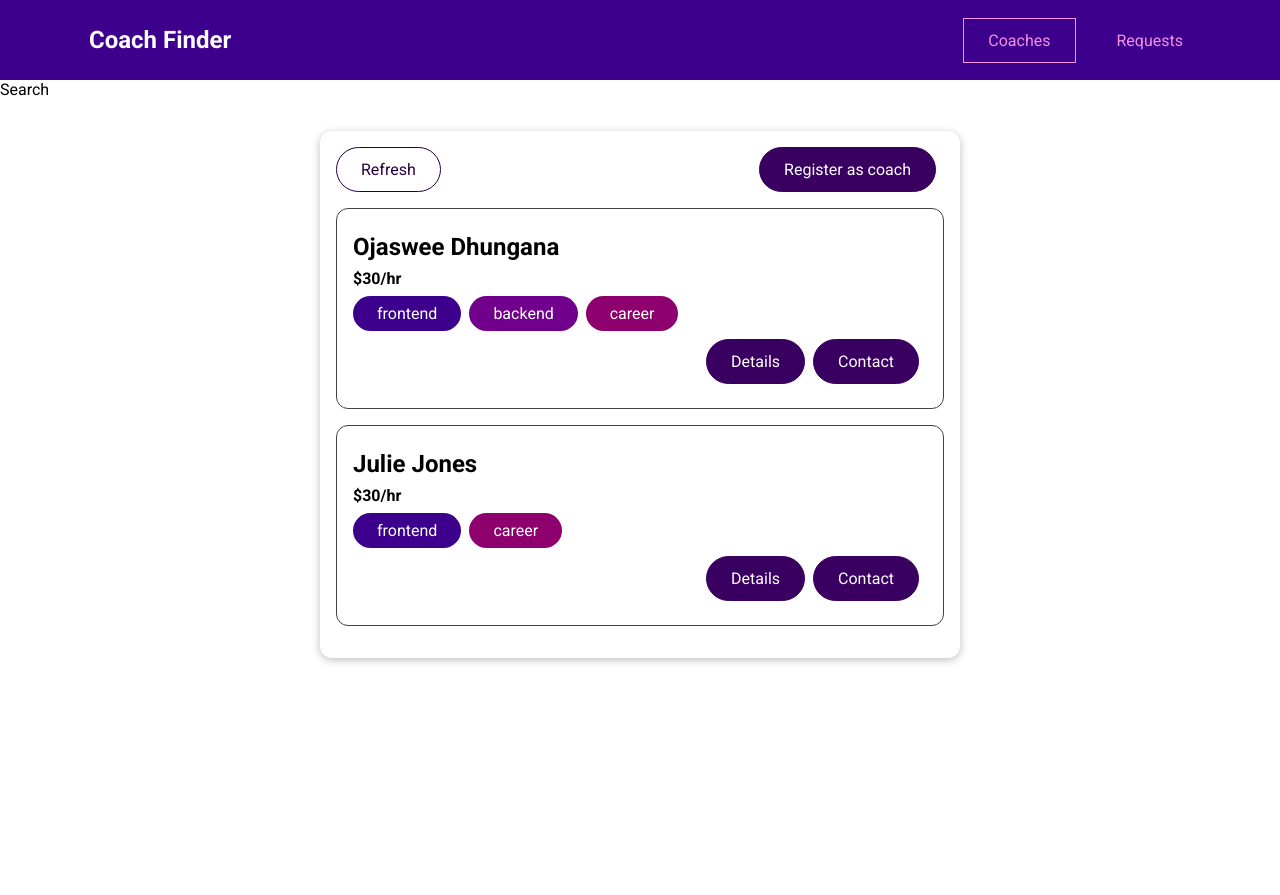
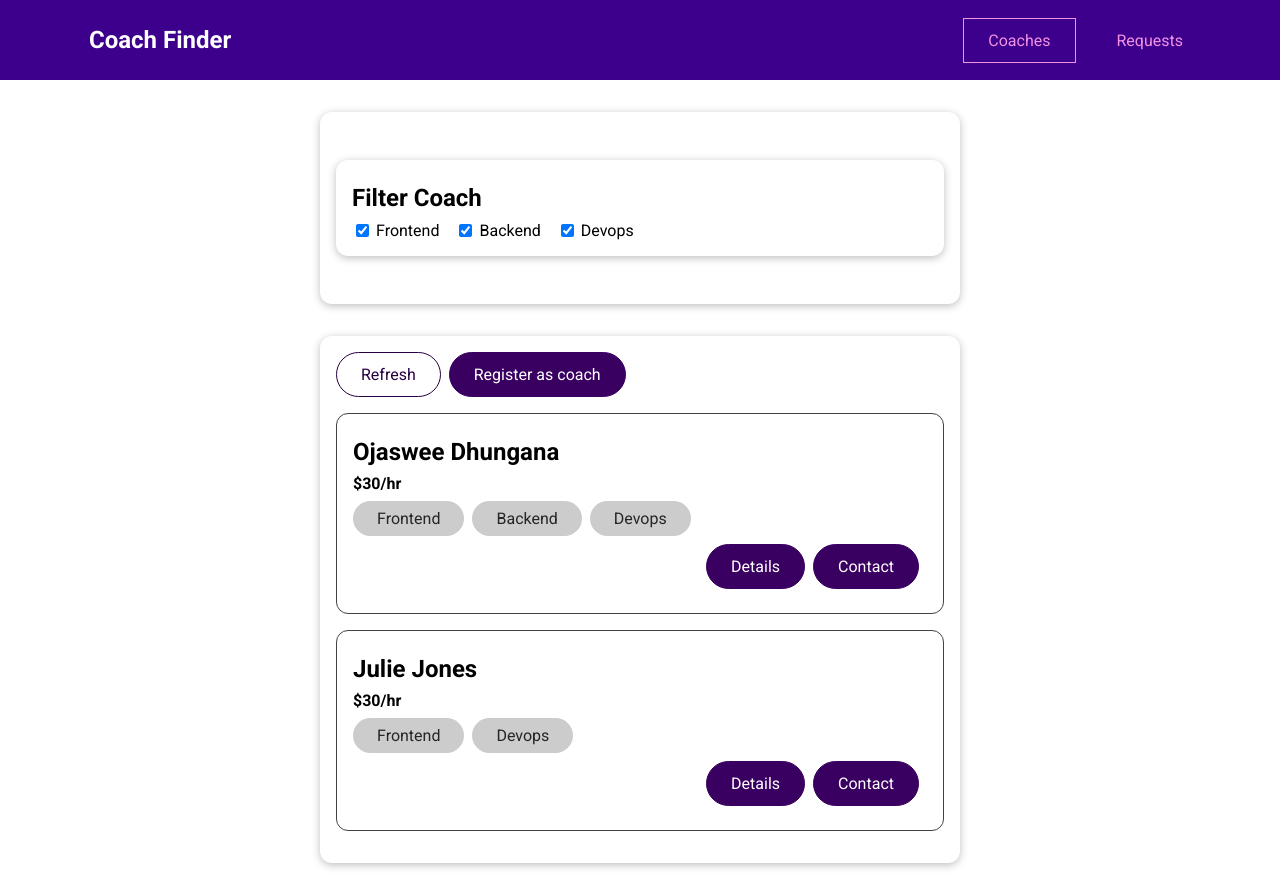
Before and after one commit to ojaswee/coach_finder, a Vue app: page /coaches in a window 1280 px wide. Before the commit the page ends 800 px from the top, so only its background shows below. Built offline with nearby package versions, Linux system fonts and the light colour scheme; no server answers.

Commit message:
Area filter added

```diff
--- a/package.json
+++ b/package.json
@@ -8,6 +8,7 @@
     "lint": "vue-cli-service lint"
   },
   "dependencies": {
+    "axios": "^1.7.9",
     "core-js": "^3.6.5",
     "vue": "^3.0.0",
     "vue-router": "^4.5.0",
--- /dev/null
+++ b/src/components/coaches/CoachFilter.vue
@@ -0,0 +1,69 @@
+<template>
+    <section>
+        <base-card>
+            <h2>Filter Coach</h2>
+            <span v-for="area in getAreas()" :key="area" class="filter-option">
+                <input type="checkbox" :id="area" :value="area" v-model="selectedAreas[area]" checked @change="setFilter">
+                <label :for="area">{{ area }}</label>
+            </span>
+        </base-card>
+    </section>
+</template>
+
+<script>
+
+export default {
+    emits: ['filter-coaches'],
+    data() {
+        return {
+            selectedAreas: {}
+        };
+    },
+    computed: {
+    },
+    methods: {
+        getAreas() {
+            return this.$store.getters['coaches/getCoachAreas'];
+        },
+        setFilter(event) {
+            const inputId = event.target.id;
+            const isChecked = event.target.checked;
+            this.selectedAreas[inputId] = isChecked;
+            const activeFilters = Object.keys(this.selectedAreas).filter(area => this.selectedAreas[area]);
+            console.log(activeFilters);
+            this.$emit('filter-coaches', activeFilters);
+        }
+    },
+    created() {
+        const areas = this.getAreas();
+        const initialFilters = {};
+        areas.forEach(area => {
+            initialFilters[area] = true;
+        });
+        this.selectedAreas = initialFilters;
+    }
+};
+</script>
+
+<style scoped>
+h2 {
+    margin: 0.5rem 0;
+}
+
+.filter-option {
+    margin-right: 1rem;
+}
+
+.filter-option label,
+.filter-option input {
+    vertical-align: middle;
+}
+
+.filter-option label {
+    margin-left: 0.25rem;
+}
+
+.filter-option.active label {
+    font-weight: bold;
+}
+</style>
--- a/src/pages/coaches/CoachesDetail.vue
+++ b/src/pages/coaches/CoachesDetail.vue
@@ -26,7 +26,7 @@
 	<section>
 		<base-card>
 			<h2>Interested ? Contact now! </h2>
-			<base-button link :to="contactLink">{{ contact }}</base-button>
+			<base-button link :to="contactLink">{{ Contact }}</base-button>
 		</base-card>
 	</section>
 </template>
@@ -56,7 +56,7 @@ export default {
 			return this.selectedCoach.contact;
 		},
 		contactLink(){
-			return 'mailto:' + this.selectedCoach.contact;
+			return this.$route.path + '/' + this.id + '/contact';
 		}
 	},
 	created(){
--- a/src/pages/coaches/CoachesList.vue
+++ b/src/pages/coaches/CoachesList.vue
@@ -1,6 +1,8 @@
 <template>
     <section>
-		Search
+        <base-card>
+            <coach-filter @filter-coaches="setFilters"></coach-filter>
+        </base-card>
     </section>
     <section>
         <base-card>
@@ -13,7 +15,7 @@
                     :key="coach.id"
                     :id="coach.id"
                     :first-name="coach.firstName"
-			:lastName="coach.lastName"
+                    :last-name="coach.lastName"
                     :rate="coach.hourlyRate"
                     :areas="coach.areas">
                 </coach-item>
@@ -22,35 +24,54 @@
         </base-card>
     </section>
 </template>
+
 <script>
 import CoachItem from '../../components/coaches/CoachItem.vue';
-import BaseButton from '../../components/ui/BaseButton.vue';
+import CoachFilter from '../../components/coaches/CoachFilter.vue';
 
 export default {
-	components:
-	{
+    components: {
         CoachItem,
-BaseButton,
+        CoachFilter
+    },
+    data() {
+        return {
+            activeFilters: [],
+            allCoaches: []
+        };
     },
     computed: {
         filteredCoaches() {
-			return this.$store.getters['coaches/coaches'];
+            if (this.activeFilters.length === 0) {
+                return this.allCoaches;
+            }
+            return this.allCoaches.filter(coach =>
+                coach.areas.some(area => this.activeFilters.includes(area))
+            );
         },
         hasCoaches() {
-			return this.$store.getters['coaches/hasCoaches'];
+            return this.filteredCoaches.length > 0;
+        }
     },
+    methods: {
+        setFilters(updatedFilters) {
+            this.activeFilters = updatedFilters;
         },
+        async fetchCoaches() {
+            await this.$store.dispatch('coaches/fetchCoaches');
+            this.allCoaches = this.$store.getters['coaches/coaches'];
         }
+    },
+    created() {
+        this.fetchCoaches();
+    }
+};
 </script>
+
 <style scoped>
 ul {
     list-style: none;
     margin: 0;
     padding: 0;
 }
-
-.controls {
-	display: flex;
-	justify-content: space-between;
-}
 </style>
--- a/src/store/modules/coaches/actions.js
+++ b/src/store/modules/coaches/actions.js
@@ -1 +1,15 @@
-export default {};
+// to do: fetch coaches from the server
+
+import axios from 'axios';
+
+export default {
+	async fetchCoaches({ commit }) {
+        try {
+            const response = await axios.get('https://vue-http-demo-4ba90-default-rtdb.firebaseio.com/coachFinder.json');
+            const coaches = response.data;
+            commit('coaches', coaches);
+        } catch (error) {
+            console.error('Error fetching coaches:', error);
+        }
+    }
+};
--- a/src/store/modules/coaches/getters.js
+++ b/src/store/modules/coaches/getters.js
@@ -7,5 +7,12 @@ export default {
 	},
 	findCoachById: (state) => (id) => {
 		return state.coaches.find(coach => coach.id === id);
+	},
+	getCoachAreas(state) {
+		const areas = new Set();
+        state.coaches.forEach(coach => {
+            coach.areas.forEach(area => areas.add(area));
+        });
+        return Array.from(areas);
 	}
 };
--- a/src/store/modules/coaches/index.js
+++ b/src/store/modules/coaches/index.js
@@ -12,16 +12,17 @@ export default
 						id: 'c1',
 						firstName: 'Ojaswee',
 						lastName: 'Dhungana',
-						areas: ['frontend', 'backend', 'career'],
+						areas: ['Frontend', 'Backend', 'Devops'],
 						description:
-							"I'm Ojaswee and I've worked as a freelance web developer for years.",
+							"With 6 years in software development and a degree in Computer Science, I'll help you get your first job or grow in your current role.",
+
 						hourlyRate: 30
 					},
 					{
 						id: 'c2',
 						firstName: 'Julie',
 						lastName: 'Jones',
-						areas: ['frontend', 'career'],
+						areas: ['Frontend', 'Devops'],
 						description:
 							'I am Julie and as a senior developer in a big tech company, I can help you get your first job or progress in your current role.',
 						hourlyRate: 30
```
Also changed, not shown: 1 other file (tests, documents, lock files or other folders). Lines whose indentation alone changed are shown as unchanged.
